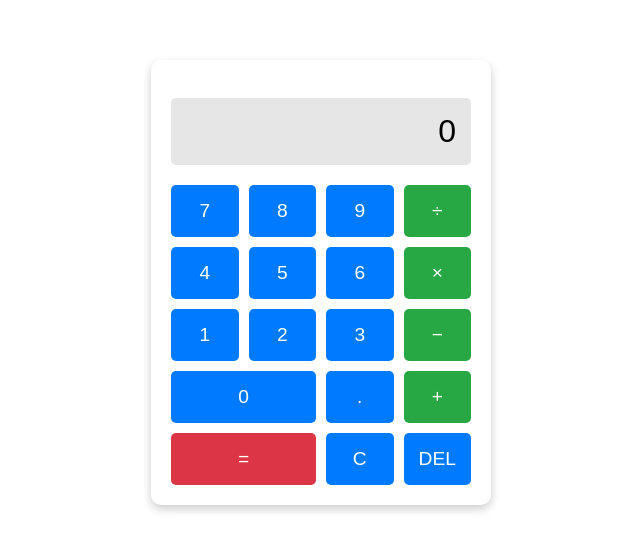
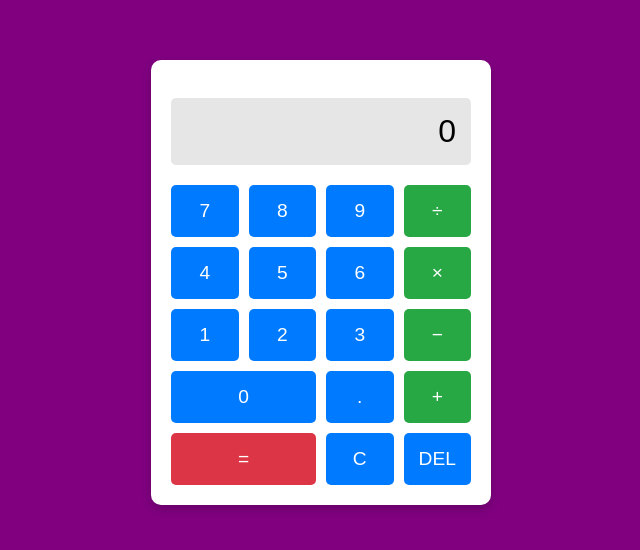
Before and after one commit to 23033219-YowSyeTeng/CalculatorAPPtrying, a website: page index.html in a window 1280 px wide. Shown: the part 118-668 px from the top of the page, without its empty margins (319-959 px from the left). Drawn offline with Linux system fonts and the light colour scheme.

Commit message:
Update index.html

```diff
--- a/index.html
+++ b/index.html
@@ -10,7 +10,7 @@
             justify-content: center;
             align-items: center;
             height: 100vh;
-            background-color: lightpurple;
+            background-color: purple;
             font-family: Arial, sans-serif;
             margin: 0;
         }
```
